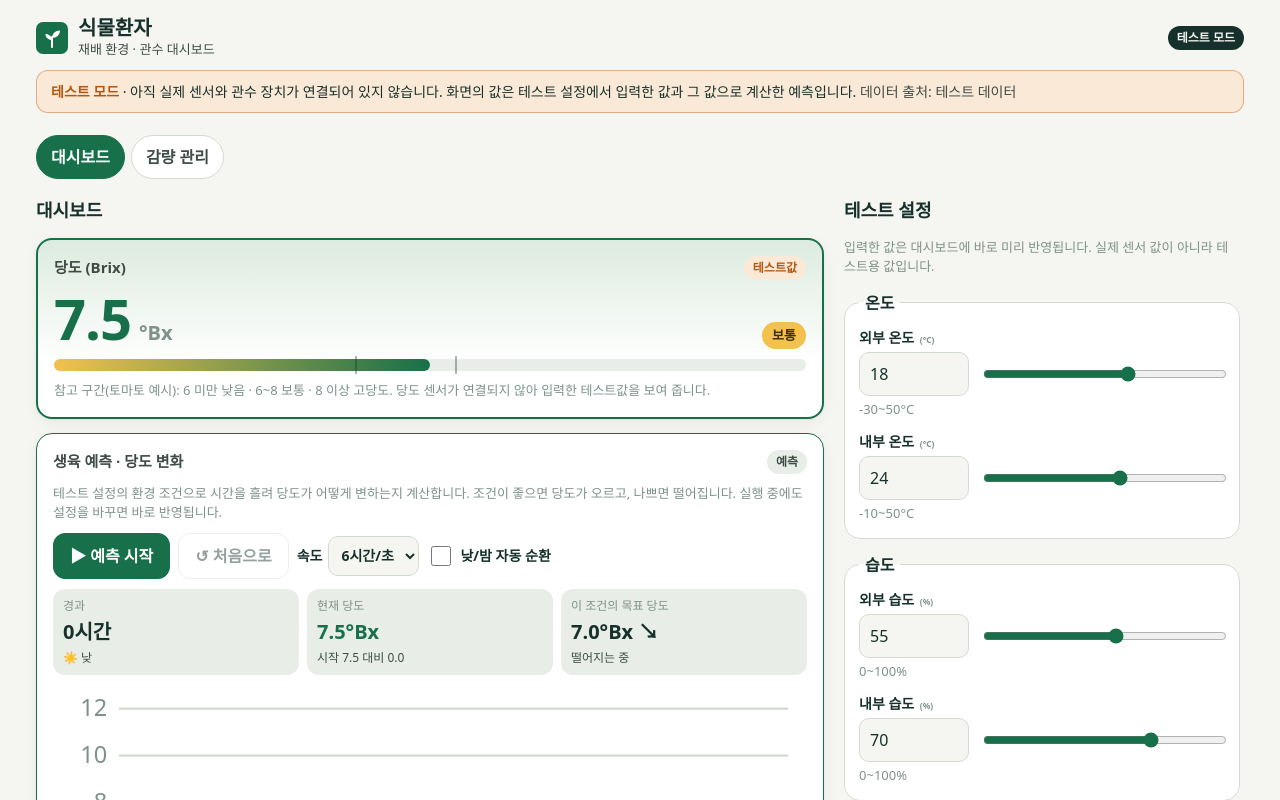
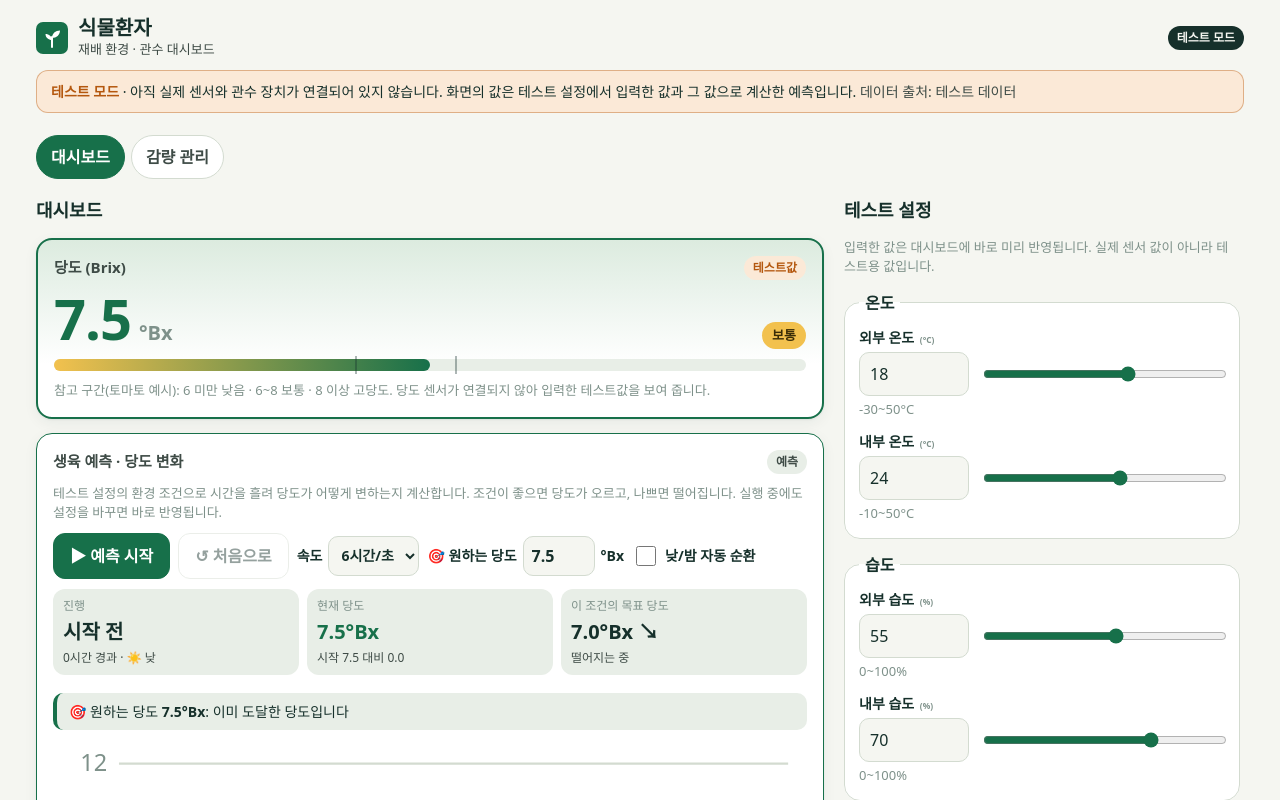
Before and after one commit to skysky02209/sikmul-hwanja, a React (Vite) app: page / in a window 1280 px wide. Shown: the top 800 px of the page. Built offline with nearby package versions, Linux system fonts and the light colour scheme.

Commit message:
deploy sikmul-hwanja 2026-10-08 11:25

```diff
--- a/src/domain/brixModel.js
+++ b/src/domain/brixModel.js
@@ -170,3 +170,22 @@
   const h = (startHour + elapsed) % 24
   return h >= 6 && h < 18 ? 'day' : 'night'
 }
+
+/**
+ * 원하는 당도(goal)에 도달하기까지 걸리는 시간(시간 단위) — 현재 조건을 그대로 유지한다고 가정한 예측
+ * @returns {{ reached: boolean, hours: number|null, best: number }}
+ */
+export function hoursToReach({ brix, goal, settings, autoCycle = false, startHour = 10, elapsed = 0, maxHours = 24 * 30 }) {
+  const TOL = 0.05
+  if (brix >= goal - TOL) return { reached: true, hours: 0, best: brix }
+  let b = brix
+  let best = b
+  const fixed = autoCycle ? null : evaluateConditions(settings).target
+  for (let h = 1; h <= maxHours; h += 1) {
+    const target = fixed ?? evaluateConditions({ ...settings, period: periodAtHour(startHour, elapsed + h) }).target
+    b = stepBrix(b, target, 1)
+    best = Math.max(best, b)
+    if (b >= goal - TOL) return { reached: true, hours: h, best }
+  }
+  return { reached: false, hours: null, best: Math.round(best * 10) / 10 }
+}
--- a/src/ui/components/Dashboard.jsx
+++ b/src/ui/components/Dashboard.jsx
@@ -70,6 +70,7 @@
         finalIrrigation={irrigation.final.value}
         fruitBrix={sim.brix}
         simHours={sim.hours}
+        sim={sim}
         signal={sim.conditions.signal.state}
       />
 
--- a/src/ui/components/GreenhouseScene.jsx
+++ b/src/ui/components/GreenhouseScene.jsx
@@ -28,10 +28,14 @@
 }
 const SEEDS = [[-5, -3], [0, -4], [5, -3], [-3, 2], [3, 2], [-5, 6], [0, 6], [5, 6], [-2, 10], [2, 10]]
 
+function etaText(h) {
+  return h < 24 ? `${h}시간` : `${Math.round((h / 24) * 10) / 10}일`
+}
+
 const FRUIT_TONE = { good: '#17704A', neutral: '#16302B', warn: '#B26A00', bad: '#B3261E' }
 
 /** 온실 단면 그림 — 외부/내부 값과 낮·밤, 날씨, 관수, 과실 상태를 한 장에 보여 준다 */
-export default function GreenhouseScene({ s, finalIrrigation, fruitBrix = s.brix, simHours = 0, signal = 'continue' }) {
+export default function GreenhouseScene({ s, finalIrrigation, fruitBrix = s.brix, simHours = 0, signal = 'continue', sim = null }) {
   const fruit = fruitLook(fruitBrix, simHours)
   const droop = signal === 'alarm' ? 28 : signal === 'brake' ? 12 : 0
   const leaf = signal === 'alarm' ? '#9CAF4A' : signal === 'brake' ? '#6FA544' : '#43A047'
@@ -126,10 +130,26 @@
         </g>
         {/* 라벨: 과실 상태 */}
         <g>
-          <rect x="14" y="178" width="132" height="76" rx="10" fill="rgba(255,255,255,0.92)" stroke={FRUIT_TONE[fruit.tone]} strokeWidth="2" />
-          <text x="26" y="197" fontSize="12" fontWeight="700" fill="#16302B">🍓 과실 상태</text>
-          <text x="26" y="221" fontSize="18" fontWeight="800" fill={FRUIT_TONE[fruit.tone]}>{fruitBrix.toFixed(1)}°Bx</text>
-          <text x="26" y="243" fontSize="13" fontWeight="700" fill={FRUIT_TONE[fruit.tone]}>{fruit.label}</text>
+          <rect x="10" y="146" width="136" height="112" rx="10" fill="rgba(255,255,255,0.94)" stroke={FRUIT_TONE[fruit.tone]} strokeWidth="2" />
+          <text x="22" y="164" fontSize="12" fontWeight="700" fill="#16302B">🍓 과실 상태</text>
+          <text x="138" y="164" fontSize="12" fontWeight="800" fill="#17704A" textAnchor="end">{simHours > 0 ? `${Math.floor(simHours / 24) + 1}일째` : '시작 전'}</text>
+          <text x="22" y="188" fontSize="20" fontWeight="800" fill={FRUIT_TONE[fruit.tone]}>{fruitBrix.toFixed(1)}°Bx</text>
+          <text x="22" y="207" fontSize="12" fontWeight="700" fill={FRUIT_TONE[fruit.tone]}>{fruit.label}</text>
+          <line x1="20" x2="138" y1="216" y2="216" stroke="#D3DBD0" />
+          {sim && (
+            <>
+              <text x="22" y="232" fontSize="11" fontWeight="700" fill="#16302B">🎯 목표 {sim.goalBrix.toFixed(1)}°Bx</text>
+              <text x="22" y="250" fontSize="12" fontWeight="800" fill={sim.reachedAt !== null || sim.eta.reached ? '#17704A' : '#B3261E'}>
+                {sim.reachedAt !== null
+                  ? `✅ ${Math.floor(sim.reachedAt / 24) + 1}일째 도달`
+                  : sim.eta.reached
+                    ? sim.eta.hours === 0
+                      ? '✅ 이미 도달'
+                      : `약 ${etaText(sim.eta.hours)} 뒤 도달`
+                    : `⚠ 도달 어려움 (최대 ${sim.eta.best.toFixed(1)})`}
+              </text>
+            </>
+          )}
         </g>
       </svg>
       <figcaption className="scene-cap">테스트값으로 그린 화면입니다 · 실제 온실 영상이 아닙니다 · 딸기는 처음엔 홀쭉하고, 위 ‘생육 예측’을 돌려 당도가 오르면 통통해집니다 · 잎이 처지면 물 부족입니다</figcaption>
--- a/src/ui/components/GrowthSimCard.jsx
+++ b/src/ui/components/GrowthSimCard.jsx
@@ -1,4 +1,4 @@
-import { SPEEDS, formatElapsed } from '../useCropSim.js'
+import { SPEEDS, formatElapsed, formatDuration } from '../useCropSim.js'
 import { BASE_BRIX } from '../../domain/brixModel.js'
 
 const TONE_ICON = { good: '▲', bad: '▼', warn: '▽', neutral: '•' }
@@ -68,6 +68,22 @@
             ))}
           </select>
         </label>
+        <label className="inline goal">
+          <span>🎯 원하는 당도</span>
+          <input
+            type="number"
+            min="4"
+            max="13"
+            step="0.5"
+            value={sim.goalBrix}
+            aria-label="원하는 당도 (°Bx)"
+            onChange={(e) => {
+              const v = Number(e.target.value)
+              if (Number.isFinite(v) && v >= 4 && v <= 13) sim.setGoalBrix(v)
+            }}
+          />
+          <span>°Bx</span>
+        </label>
         <label className="inline check">
           <input type="checkbox" checked={sim.autoCycle} onChange={(e) => sim.setAutoCycle(e.target.checked)} />
           <span>낮/밤 자동 순환</span>
@@ -76,9 +92,9 @@
 
       <div className="sim-stats" aria-live="polite">
         <div>
-          <span className="lbl">경과</span>
-          <strong>{formatElapsed(hours)}</strong>
-          <span className="sub">{sim.periodNow === 'day' ? '☀️ 낮' : '🌙 밤'}</span>
+          <span className="lbl">진행</span>
+          <strong>{hours > 0 ? `${sim.day}일째` : '시작 전'}</strong>
+          <span className="sub">{formatElapsed(hours)} 경과 · {sim.periodNow === 'day' ? '☀️ 낮' : '🌙 밤'}</span>
         </div>
         <div>
           <span className="lbl">현재 당도</span>
@@ -95,6 +111,17 @@
           <span className="sub">{trend === 'up' ? '오르는 중' : trend === 'down' ? '떨어지는 중' : '유지'}</span>
         </div>
       </div>
+
+      <p className={`goal-eta ${sim.eta.reached ? 'ok' : 'no'}`} role="status">
+        🎯 원하는 당도 <b>{sim.goalBrix.toFixed(1)}°Bx</b>:{' '}
+        {sim.reachedAt !== null
+          ? <>✅ <b>{Math.floor(sim.reachedAt / 24) + 1}일째</b>에 도달했습니다 (시작 후 {formatDuration(sim.reachedAt)})</>
+          : sim.eta.reached
+            ? sim.eta.hours === 0
+              ? '이미 도달한 당도입니다'
+              : <>지금 조건이면 <b>약 {formatDuration(sim.eta.hours)}</b> 뒤{hours > 0 ? ` (${Math.floor((hours + sim.eta.hours) / 24) + 1}일째)` : ''}에 도달할 것으로 예측됩니다</>
+            : <>⚠ 지금 조건으로는 30일 안에 도달하기 어렵습니다 (최대 약 {sim.eta.best.toFixed(1)}°Bx) — 관수 감량·온도·습도를 조정해 보세요</>}
+      </p>
 
       <div className="chart-inline">
         <BrixLine history={history} maxHours={sim.maxHours} target={conditions.target} />
--- a/src/ui/styles.css
+++ b/src/ui/styles.css
@@ -321,3 +321,7 @@
 .why ol { margin: 6px 0 0; padding-left: 18px; display: grid; gap: 4px; font-size: 13px; }
 .why-alarm { border-color: var(--c-danger); background: var(--c-danger-soft); }
 .why-ok { border-color: var(--c-green); }
+.inline.goal { display: inline-flex; align-items: center; gap: 6px; font-size: 14px; }
+.inline.goal input { width: 72px; min-height: 40px; padding: 6px 8px; border-radius: 10px; border: 1px solid var(--c-line); background: var(--c-bg); font-size: 16px; }
+.goal-eta { margin: 8px 0 0; padding: 8px 12px; border-radius: 10px; font-size: 14px; background: var(--c-surface-2); border-left: 4px solid var(--c-green); }
+.goal-eta.no { border-left-color: var(--c-danger); }
--- a/src/ui/useCropSim.js
+++ b/src/ui/useCropSim.js
@@ -1,5 +1,5 @@
 import { useCallback, useEffect, useMemo, useRef, useState } from 'react'
-import { evaluateConditions, stepBrix, periodAtHour } from '../domain/brixModel.js'
+import { evaluateConditions, stepBrix, periodAtHour, hoursToReach } from '../domain/brixModel.js'
 
 export const SPEEDS = [
   { value: 1, label: '1시간/초' },
@@ -19,6 +19,7 @@
   const [hours, setHours] = useState(0)
   const [brix, setBrix] = useState(settings.brix)
   const [history, setHistory] = useState([{ h: 0, b: settings.brix }])
+  const [goalBrix, setGoalBrix] = useState(7.5)
   const startBrix = useRef(settings.brix)
   const startHour = settings.period === 'night' ? 22 : 10
 
@@ -77,7 +78,19 @@
     setHistory([{ h: 0, b: settings.brix }])
   }, [settings.brix])
 
+  // 원하는 당도까지 남은 시간 (현재 조건 유지 가정)
+  const eta = useMemo(
+    () => hoursToReach({ brix, goal: goalBrix, settings, autoCycle, startHour, elapsed: hours }),
+    [brix, goalBrix, settings, autoCycle, startHour, hours],
+  )
+  const reachedAt = history.find((p) => p.h > 0 && p.b >= goalBrix - 0.05)?.h ?? null
+
   return {
+    goalBrix,
+    setGoalBrix,
+    eta,
+    reachedAt,
+    day: hours > 0 ? Math.floor(hours / 24) + 1 : 0,
     running,
     toggle: () => setRunning((r) => !r),
     reset,
@@ -101,3 +114,11 @@
   const r = h % 24
   return d ? `${d}일 ${r}시간` : `${r}시간`
 }
+
+/** 걸리는 시간 표시: 24시간 미만은 시간, 이상은 일 */
+export function formatDuration(h) {
+  if (h < 24) return `${h}시간`
+  const d = Math.floor(h / 24)
+  const r = h % 24
+  return r ? `${d}일 ${r}시간` : `${d}일`
+}
```
Also changed, not shown: 6 other files (tests, documents, lock files or other folders).
